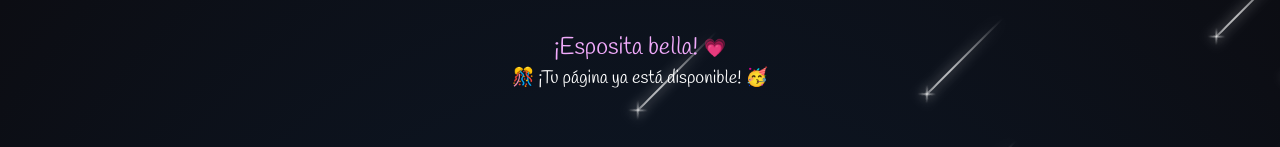
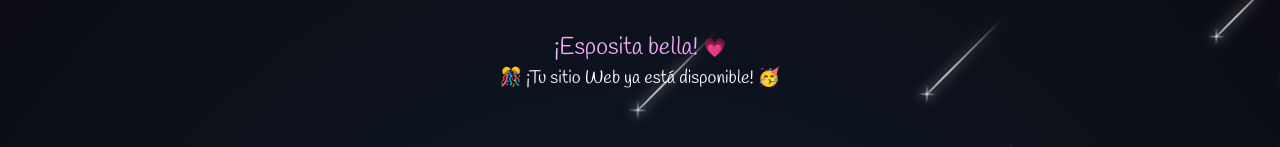
Before and after one commit to DevJaGz/alexandra-caceres, an Angular app: page / in a window 1280 px wide. Shown: the top 147 px of the page. Built offline with nearby package versions, Linux system fonts and the light colour scheme; what tailwindcss-animated would draw is missing.

Commit message:
feat: change text in home

```diff
--- a/src/app/features/home-feature/home-feature.component.html
+++ b/src/app/features/home-feature/home-feature.component.html
@@ -6,7 +6,7 @@
     <h1 class="text-2xl text-accent-300">
       ¡Esposita bella! <span class="text-lg">💗</span>
     </h1>
-    <p>🎊 ¡Tu página ya está disponible! 🥳</p>
+    <p>🎊 ¡Tu sitio Web ya está disponible! 🥳</p>
   </div>
 
   <div
```
